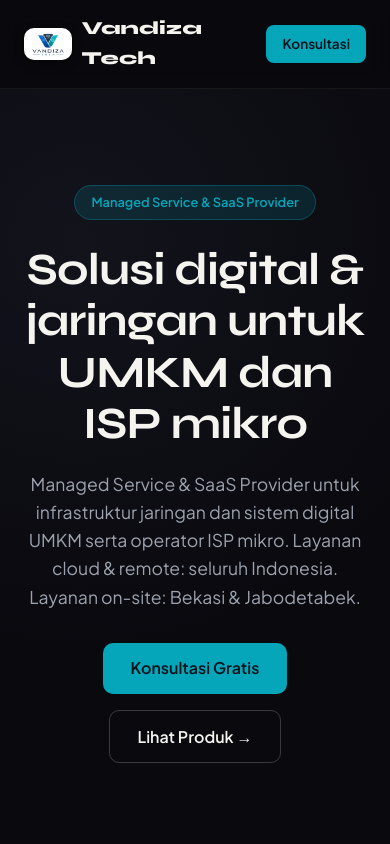
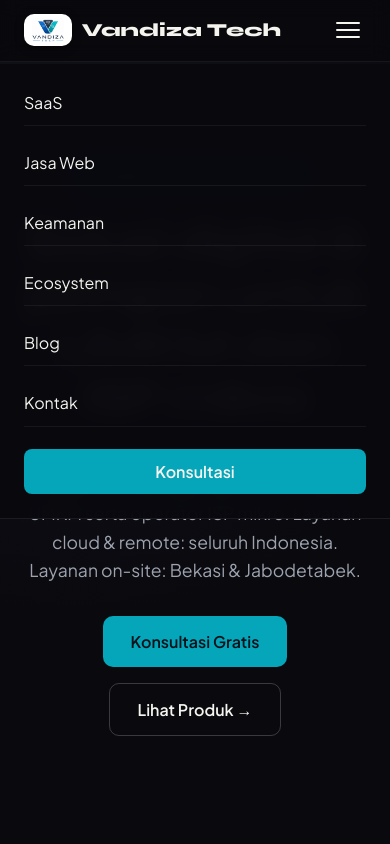
Before and after one commit to vandizadev/vandiza-dev, an Astro site: page / in a window 390 px wide. Shown: the top 844 px of the page. Built offline with nearby package versions, Linux system fonts and the light colour scheme; Astro itself is replaced by a stand-in of ours.

Commit message:
fix: tambah hamburger menu mobile di header (sebelumnya nav hilang di bawah 768px)

```diff
--- a/src/components/Header.astro
+++ b/src/components/Header.astro
@@ -8,12 +8,41 @@ import { site } from '../data/site.ts';
       <img src="/images/logo-vandiza.png" alt="Vandiza Tech" />
       <span class="nav-logo-text">{site.name}</span>
     </a>
-    <nav>
+    <nav class="nav-desktop">
       {site.nav.map((n) => <a href={n.href}>{n.label}</a>)}
+      <a href="/kontak" class="cta-small">Konsultasi</a>
     </nav>
-    <a href="/kontak" class="cta-small">Konsultasi</a>
+    <button class="nav-toggle" aria-label="Buka menu" aria-expanded="false" aria-controls="nav-mobile">
+      <span></span><span></span><span></span>
+    </button>
   </div>
 </header>
+
+<div class="nav-mobile" id="nav-mobile" hidden>
+  {site.nav.map((n) => <a href={n.href}>{n.label}</a>)}
+  <a href="/kontak" class="cta-small">Konsultasi</a>
+</div>
+
+<script>
+  const toggle = document.querySelector('.nav-toggle');
+  const drawer = document.querySelector('.nav-mobile');
+  if (toggle && drawer) {
+    toggle.addEventListener('click', () => {
+      const open = drawer.hasAttribute('hidden');
+      drawer.hidden = !open;
+      toggle.classList.toggle('open', open);
+      toggle.setAttribute('aria-expanded', String(open));
+    });
+    // Close menu when a link is clicked
+    drawer.querySelectorAll('a').forEach((a) =>
+      a.addEventListener('click', () => {
+        drawer.hidden = true;
+        toggle.classList.remove('open');
+        toggle.setAttribute('aria-expanded', 'false');
+      })
+    );
+  }
+</script>
 
 <style>
   .site-header {
@@ -46,7 +75,8 @@ import { site } from '../data/site.ts';
   }
   .nav-logo-text { font-family: 'Syne', sans-serif; font-weight: 800; font-size: 1.15rem; color: var(--white); transition: color 0.25s ease; }
   .nav-logo:hover .nav-logo-text { color: var(--primary-light); }
-  nav { display: flex; gap: 1.4rem; }
+
+  nav { display: flex; gap: 1.4rem; align-items: center; }
   nav a {
     color: var(--muted);
     text-decoration: none;
@@ -55,6 +85,7 @@ import { site } from '../data/site.ts';
     transition: color 0.2s;
   }
   nav a:hover { color: var(--white); }
+
   .cta-small {
     background: var(--primary-light);
     color: #04121a;
@@ -63,8 +94,61 @@ import { site } from '../data/site.ts';
     text-decoration: none;
     font-weight: 700;
     font-size: 0.85rem;
+    white-space: nowrap;
   }
+
+  /* Hamburger button — hidden on desktop */
+  .nav-toggle {
+    display: none;
+    flex-direction: column;
+    gap: 5px;
+    background: none;
+    border: none;
+    cursor: pointer;
+    padding: 6px;
+  }
+  .nav-toggle span {
+    width: 24px;
+    height: 2px;
+    background: var(--white);
+    border-radius: 2px;
+    transition: transform 0.25s ease, opacity 0.25s ease;
+  }
+  .nav-toggle.open span:nth-child(1) { transform: translateY(7px) rotate(45deg); }
+  .nav-toggle.open span:nth-child(2) { opacity: 0; }
+  .nav-toggle.open span:nth-child(3) { transform: translateY(-7px) rotate(-45deg); }
+
+  /* Mobile drawer */
+  .nav-mobile {
+    position: fixed;
+    top: 64px;
+    left: 0;
+    right: 0;
+    background: rgba(9, 9, 14, 0.97);
+    backdrop-filter: blur(10px);
+    border-bottom: 1px solid rgba(255, 255, 255, 0.08);
+    padding: 1rem 1.5rem 1.5rem;
+    display: flex;
+    flex-direction: column;
+    gap: 0.9rem;
+    z-index: 49;
+  }
+  .nav-mobile a {
+    color: var(--white);
+    text-decoration: none;
+    font-size: 1rem;
+    padding: 0.6rem 0;
+    border-bottom: 1px solid rgba(255, 255, 255, 0.06);
+  }
+  .nav-mobile .cta-small {
+    display: block;
+    text-align: center;
+    margin-top: 0.5rem;
+    border-bottom: none;
+  }
+
   @media (max-width: 768px) {
-    nav { display: none; }
+    .nav-desktop { display: none; }
+    .nav-toggle { display: flex; }
   }
 </style>
```
Also changed, not shown: 9 other files.
